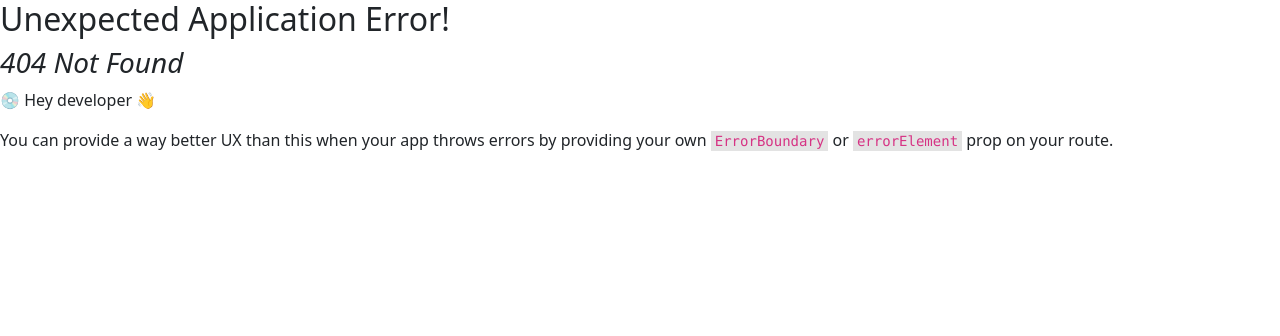
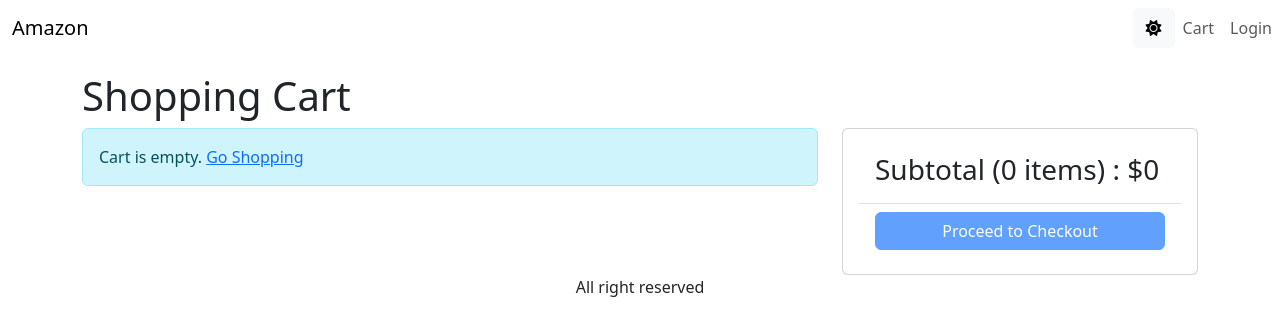
Before and after one commit to OtabekTohirovich/Mern-project, a React (Vite) app: page /cart in a window 1280 px wide. Before the commit this address had no page. Shown: the top 336 px of the page. Built offline with nearby package versions, Linux system fonts and the light colour scheme.

Commit message:
Added cart

```diff
--- a/package.json
+++ b/package.json
@@ -18,12 +18,15 @@
     "react-bootstrap": "^2.8.0",
     "react-dom": "^18.2.0",
     "react-helmet-async": "^1.3.0",
-    "react-router-dom": "^6.14.1"
+    "react-router-bootstrap": "^0.26.2",
+    "react-router-dom": "^6.14.1",
+    "react-toastify": "^9.1.3"
   },
   "devDependencies": {
     "@types/node": "^20.4.1",
     "@types/react": "^18.2.14",
     "@types/react-dom": "^18.2.6",
+    "@types/react-router-bootstrap": "^0.26.1",
     "@typescript-eslint/eslint-plugin": "^5.61.0",
     "@typescript-eslint/parser": "^5.61.0",
     "@vitejs/plugin-react": "^4.0.1",
--- a/src/App.tsx
+++ b/src/App.tsx
@@ -1,11 +1,14 @@
-import { Navbar, Container, Nav, Button } from "react-bootstrap";
-import { Outlet } from "react-router-dom";
+import { Navbar, Container, Nav, Button, Badge } from "react-bootstrap";
+import { Link, Outlet } from "react-router-dom";
 import { Store } from "./Store";
 import { useContext, useEffect } from "react";
+import { ToastContainer } from "react-toastify";
+import "react-toastify/dist/ReactToastify.css";
+import {LinkContainer} from 'react-router-bootstrap'
 
 function App() {
   const {
-    state: { mode },
+    state: { mode, cart },
     dispatch,
   } = useContext(Store);
   useEffect(() => {
@@ -17,20 +20,26 @@ function App() {
   };
   return (
     <div className="d-flex, flex-column vh-full">
+      <ToastContainer position="bottom-center" limit={1} />
       <header>
         <Navbar expand="lg">
           <Container>
-            <Navbar.Brand>
-                Amazon
-            </Navbar.Brand>
+            <LinkContainer to={'/'}>
+              <Navbar.Brand>Amazon</Navbar.Brand>
+            </LinkContainer>
           </Container>
           <Nav>
             <Button variant={mode} onClick={switchModeHandler}>
               <i className={mode === "light" ? "fa fa-sun" : "fa fa-moon"}></i>
             </Button>
-            <a href="/cart" className="nav-link">
+            <Link to="/cart" className="nav-link">
               Cart
-            </a>
+              {cart.cartItems.length > 0 && (
+                <Badge pill bg="danger">
+                  {cart.cartItems.reduce((a, c) => a + c.quantity, 0)}
+                </Badge>
+              )}
+            </Link>
             <a href="/login" className="nav-link">
               Login
             </a>
--- a/src/Store.tsx
+++ b/src/Store.tsx
@@ -1,6 +1,8 @@
 import React from "react";
+import { Cart, CartItem } from "./types/Cart";
 type AppState = {
   mode: string;
+  cart: Cart;
 };
 
 const initialState: AppState = {
@@ -10,14 +12,53 @@ const initialState: AppState = {
       window.matchMedia("(prefers-color-scheme: dark)").matches
     ? "dark"
     : "light",
+
+  cart: {
+    cartItems: localStorage.getItem("cartItems")
+      ? JSON.parse(localStorage.getItem("cartItems")!)
+      : [],
+    shippingAddress: localStorage.getItem("shippingAddress")
+      ? JSON.parse(localStorage.getItem("shippingAddress")!)
+      : {},
+    paymentMethod: localStorage.getItem("paymentMethod")
+      ? JSON.parse(localStorage.getItem("paymentMethod")!)
+      : "PayPal",
+    itemsPrice: 0,
+    shippingPrice: 0,
+    taxPrice: 0,
+    totalPrice: 0,
+  },
 };
 
-type Action = { type: "SWITCH_MODE" };
+type Action =
+  | { type: "SWITCH_MODE" }
+  | { type: "CART_ADD_ITEM"; payload: CartItem }
+  | { type: "CART_REMOVE_ITEM"; payload: CartItem };
 
 function reducer(state: AppState, action: Action): AppState {
   switch (action.type) {
     case "SWITCH_MODE":
-      return { mode: state.mode === "dark" ? "light" : "dark" };
+      return { ...state, mode: state.mode === "dark" ? "light" : "dark" };
+    case "CART_ADD_ITEM":
+      const newItem = action.payload;
+      const existItem = state.cart.cartItems.find(
+        (item: CartItem) => item._id === newItem._id
+      );
+
+      const cartItems = existItem
+        ? state.cart.cartItems.map((item: CartItem) =>
+            item._id === existItem._id ? newItem : item
+          )
+        : [...state.cart.cartItems, newItem];
+      localStorage.setItem("cartItems", JSON.stringify(cartItems));
+      return { ...state, cart: { ...state.cart, cartItems } };
+    case "CART_REMOVE_ITEM": {
+      const cartItems = state.cart.cartItems.filter(
+        (item: CartItem) => item._id !== action.payload._id
+      );
+      localStorage.setItem("cartItems", JSON.stringify(cartItems));
+      return { ...state, cart: { ...state.cart, cartItems } };
+    }
     default:
       return state;
   }
@@ -38,4 +79,4 @@ function StoreProvider(props: React.PropsWithChildren<{}>) {
   return <Store.Provider value={{ state, dispatch }} {...props} />;
 }
 
-export { Store, StoreProvider}
+export { Store, StoreProvider };
--- a/src/components/ProductItem.tsx
+++ b/src/components/ProductItem.tsx
@@ -2,8 +2,30 @@ import { Button, Card } from "react-bootstrap";
 import { Product } from "../types/Product";
 import { Link } from "react-router-dom";
 import Rating from "./Rating";
+import { useContext } from "react";
+import { Store } from "../Store";
+import { CartItem } from "../types/Cart";
+import { convertProductToCartItem } from "../utils";
+import { toast } from "react-toastify";
+function ProductItem({ product }: { product: Product }) {
+  const { state, dispatch } = useContext(Store);
+  const {
+    cart: { cartItems },
+  } = state;
+  const addToCartHandler = async (item: CartItem) => {
+    const existItem = cartItems.find((x) => x._id === product._id);
+    const quantity = existItem ? existItem.quantity + 1 : 1;
 
-function ProductItem({ product }: { product: Product }) {
+    if (product.countInStock < quantity) {
+      toast.warn("Sorry, Product is out of stock");
+      return;
+    }
+    dispatch({
+      type: "CART_ADD_ITEM",
+      payload: { ...item, quantity },
+    });
+    toast.success("Product added to the cart");
+  };
   return (
     <Card>
       <Link to={"/product/" + product.slug}>
@@ -18,7 +40,9 @@ function ProductItem({ product }: { product: Product }) {
             Out of stock
           </Button>
         ) : (
-          <Button >
+          <Button
+            onClick={() => addToCartHandler(convertProductToCartItem(product))}
+          >
             Add to cart
           </Button>
         )}
--- a/src/index.css
+++ b/src/index.css
@@ -14,3 +14,7 @@
 img.large {
   max-width: 100%;
 }
+
+img.img-thumbnail {
+  height: 80px;
+}
--- a/src/main.tsx
+++ b/src/main.tsx
@@ -15,12 +15,14 @@ import ProductPage from "./pages/ProductPage.tsx";
 import { QueryClient, QueryClientProvider } from "@tanstack/react-query";
 import { ReactQueryDevtools } from "@tanstack/react-query-devtools";
 import { StoreProvider } from "./Store.tsx";
+import CartPage from "./pages/CartPage.tsx";
 
 const router = createBrowserRouter(
   createRoutesFromElements(
     <Route path="/" element={<App />}>
       <Route index={true} element={<HomePage />} />
       <Route path="product/:slug" element={<ProductPage />} />
+      <Route path="cart" element={<CartPage />} />
     </Route>
   )
 );
--- /dev/null
+++ b/src/pages/CartPage.tsx
@@ -0,0 +1,129 @@
+import { Link, useNavigate } from "react-router-dom";
+import { useContext } from "react";
+import { Store } from "../Store";
+import { CartItem } from "../types/Cart";
+import { toast } from "react-toastify";
+import { Helmet } from "react-helmet-async";
+import { Button, Card, Col, ListGroup, Row } from "react-bootstrap";
+import MassageBox from "../components/MassageBox";
+
+export default function CartPage() {
+  const navigate = useNavigate();
+  const {
+    state: {
+      mode,
+      cart: { cartItems },
+    },
+    dispatch,
+  } = useContext(Store);
+
+  const updateCartHandler = async (item: CartItem, quantity: number) => {
+    if (item.countInStock < quantity) {
+      toast.warn("Sorry. Product is out of stack");
+    }
+    dispatch({
+      type: "CART_ADD_ITEM",
+      payload: { ...item, quantity },
+    });
+  };
+
+  const checkoutHandler = () => {
+    navigate("/signin?redirect=/shipping");
+  };
+
+  const removeItemHandler = (item: CartItem) => {
+    dispatch({ type: "CART_REMOVE_ITEM", payload: item });
+  };
+
+  return (
+    <div>
+      <Helmet>
+        <title>Shopping Cart</title>
+      </Helmet>
+      <h1>Shopping Cart</h1>
+      <Row>
+        <Col md={8}>
+          {cartItems.length === 0 ? (
+            <MassageBox>
+              Cart is empty. <Link to="/">Go Shopping</Link>
+            </MassageBox>
+          ) : (
+            <ListGroup>
+              {cartItems.map((item: CartItem) => (
+                <ListGroup.Item key={item._id}>
+                  <Row className="align-items-center">
+                    <Col md={4}>
+                      <img
+                        src={item.image}
+                        alt={item.image}
+                        className="img-fluid rounded img-thumbnail"
+                      />
+                      <Link to={`/product/${item.slug}`}>{item.name}</Link>
+                    </Col>
+                    <Col md={3}>
+                      <Button
+                        onClick={() => {
+                          updateCartHandler(item, item.quantity - 1);
+                        }}
+                        variant={mode}
+                        disabled={item.quantity === 1}
+                      >
+                        <i className="fas fa-minus-circle"></i>
+                      </Button>
+                      <span>{item.quantity}</span>
+                      <Button
+                        onClick={() => {
+                          updateCartHandler(item, item.quantity + 1);
+                        }}
+                        variant={mode}
+                        disabled={item.quantity === item.countInStock}
+                      >
+                        <i className="fas fa-plus-circle"></i>
+                      </Button>
+                    </Col>
+                    <Col md={3}>${item.price}</Col>
+                    <Col md={2}>
+                      <Button
+                        onClick={() => removeItemHandler(item)}
+                        variant={mode}
+                      >
+                        <i className="fas fa-trash"></i>
+                      </Button>
+                    </Col>
+                  </Row>
+                </ListGroup.Item>
+              ))}
+            </ListGroup>
+          )}
+        </Col>
+        <Col md={4}>
+          <Card>
+            <Card.Body>
+              <ListGroup variant="flush">
+                <ListGroup.Item>
+                  <h3>
+                    Subtotal ({cartItems.reduce((a, c) => a + c.quantity, 0)}{" "}
+                    items) : $
+                    {cartItems.reduce((a, c) => a + c.price * c.quantity, 0)}
+                  </h3>
+                </ListGroup.Item>
+                <ListGroup.Item>
+                  <div className="d-grid">
+                    <Button
+                      type="button"
+                      variant="primary"
+                      onClick={checkoutHandler}
+                      disabled={cartItems.length === 0}
+                    >
+                      Proceed to Checkout
+                    </Button>
+                  </div>
+                </ListGroup.Item>
+              </ListGroup>
+            </Card.Body>
+          </Card>
+        </Col>
+      </Row>
+    </div>
+  );
+}
--- a/src/pages/ProductPage.tsx
+++ b/src/pages/ProductPage.tsx
@@ -1,18 +1,40 @@
 import { Helmet } from "react-helmet-async";
-import { useParams } from "react-router-dom";
+import { useNavigate, useParams } from "react-router-dom";
 import { useGetProductDetailsQuery } from "../hooks/ProductHooks";
 import LoadingBox from "../components/LoadingBox";
 import MassageBox from "../components/MassageBox";
-import { getError } from "../utils";
+import { convertProductToCartItem, getError } from "../utils";
 import { ApiError } from "../types/ApiError";
 import { Badge, Button, Card, Col, ListGroup, Row } from "react-bootstrap";
 import Rating from "../components/Rating";
+import { useContext } from "react";
+import { Store } from "../Store";
+import { toast } from "react-toastify";
 
 export default function ProductPage() {
   const params = useParams();
   const { slug } = params;
   const { data: product, isLoading, error } = useGetProductDetailsQuery(slug!);
 
+  const { state, dispatch } = useContext(Store);
+  const { cart } = state;
+  const navigate = useNavigate()
+  const addToCartHandler = () => {
+    const existItem = cart.cartItems.find((x) => x._id === product!._id);
+    const quantity = existItem ? existItem.quantity + 1 : 1;
+
+    if (product!.countInStock < quantity) {
+      toast.warn("Sorry, Product is out of stock");
+      return;
+    }
+    dispatch({
+      type: "CART_ADD_ITEM",
+      payload: { ...convertProductToCartItem(product!), quantity },
+    });
+    toast.success('Product added to the cart')
+    navigate('/cart')
+
+  };
   return isLoading ? (
     <LoadingBox />
   ) : error ? (
@@ -72,7 +94,7 @@ export default function ProductPage() {
                 {product.countInStock > 0 && (
                   <ListGroup.Item>
                     <div className="d-grid">
-                      <Button variant="primary">Add to Cart</Button>
+                      <Button variant="primary" onClick={addToCartHandler}>Add to Cart</Button>
                     </div>
                   </ListGroup.Item>
                 )}
--- /dev/null
+++ b/src/types/Cart.ts
@@ -0,0 +1,27 @@
+export type CartItem = {
+    image: string | undefined
+    slug: any
+    quantity: number
+    countInStock: any
+    price: number
+    _id: string
+    name: string
+}
+
+export type ShippingAddress = {
+    fullName: string
+    address: string
+    city: string
+    country: string
+    postalCode: string
+}
+
+export type Cart = {
+    cartItems: CartItem[]
+    shippingAddress: ShippingAddress
+    paymentMethod: string
+    itemsPrice: number
+    shippingPrice: number
+    taxPrice: number
+    totalPrice: number
+}
--- a/src/types/Product.ts
+++ b/src/types/Product.ts
@@ -1,4 +1,5 @@
 export type Product = {
+    _id: string
     name: string
     slug: string
     image: string
--- a/src/utils.ts
+++ b/src/utils.ts
@@ -1,7 +1,22 @@
 import { ApiError } from "./types/ApiError";
+import { CartItem } from "./types/Cart";
+import { Product } from "./types/Product";
 
 export const getError = (error: ApiError) => {
   return error.response && error.response.data.massage
     ? error.response.data.massage
     : error.massage;
 };
+
+export const convertProductToCartItem = (product: Product): CartItem => {
+  const cartItem: CartItem = {
+    _id: product._id,
+    name: product.name,
+    slug: product.slug,
+    image: product.image,
+    price: product.price,
+    quantity: 1,
+    countInStock: product.countInStock
+  };
+  return cartItem
+};
```
Also changed, not shown: 1 other file (tests, documents, lock files or other folders).
